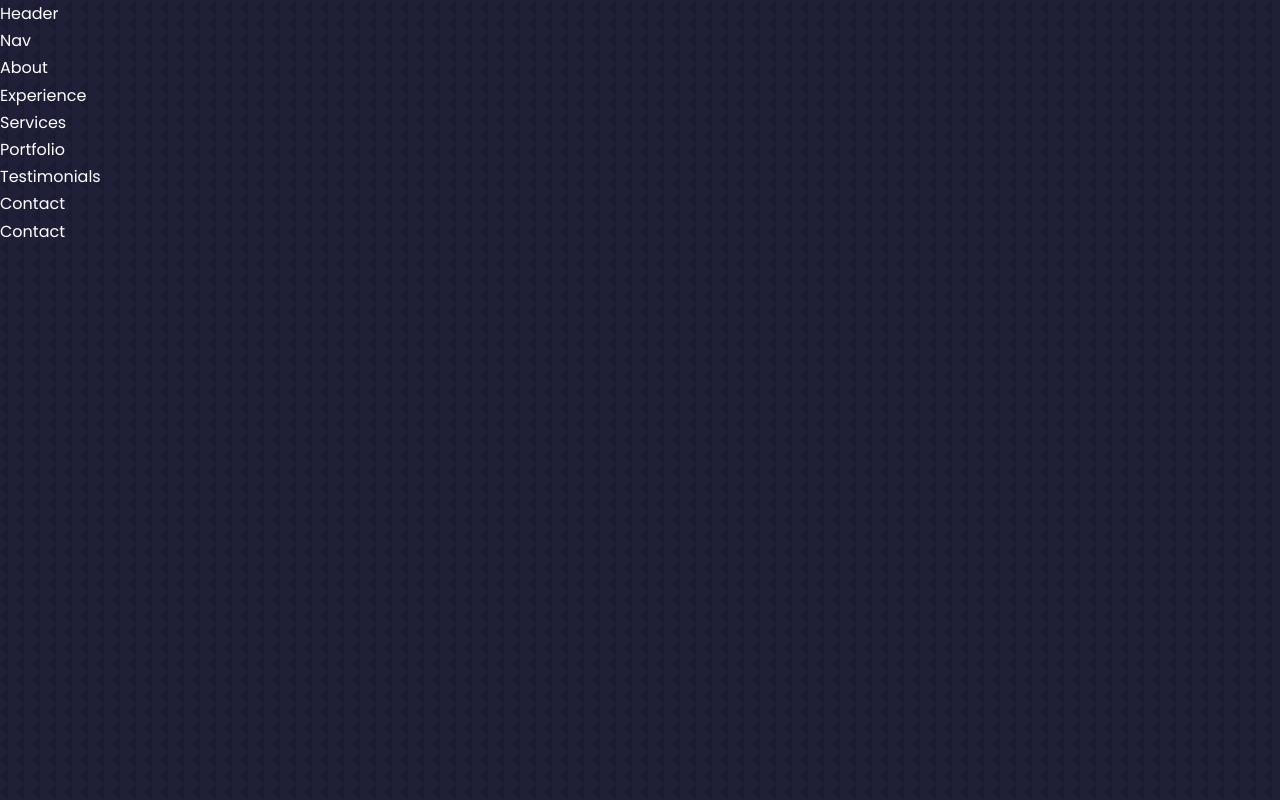
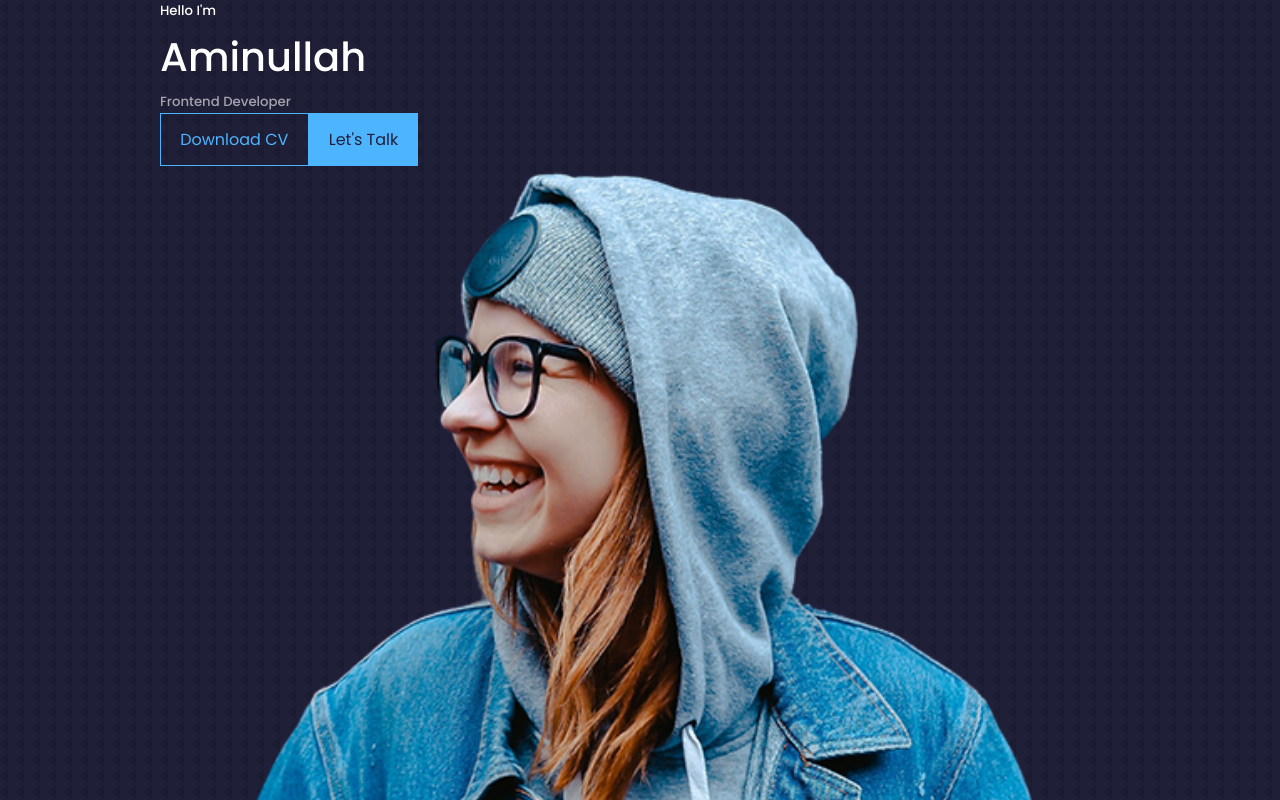
Before and after one commit to EngrAminullah/my-portfolio, a React (Create React App) app: page / in a window 1280 px wide. Shown: the top 800 px of the page. Built offline with nearby package versions, Linux system fonts and the light colour scheme.

Commit message:
basic header styling

```diff
--- a/package.json
+++ b/package.json
@@ -8,6 +8,7 @@
     "@testing-library/user-event": "^13.5.0",
     "react": "^18.2.0",
     "react-dom": "^18.2.0",
+    "react-icons": "^4.7.1",
     "react-scripts": "5.0.1",
     "web-vitals": "^2.1.4"
   },
--- /dev/null
+++ b/src/components/header/CTA.jsx
@@ -0,0 +1,15 @@
+import React from "react";
+import CV from "../../assets/cv.pdf";
+
+const CTA = () => {
+  return (
+    <div className="cta">
+      <a href={CV} className="btn">
+        Download CV
+      </a>
+      <a href="#contact" className="btn btn-primary">Let's Talk</a>
+    </div>
+  );
+};
+
+export default CTA;
--- a/src/components/header/Header.jsx
+++ b/src/components/header/Header.jsx
@@ -1,9 +1,26 @@
 import React from "react";
+
+import CTA from "./CTA";
+import ME from "../../assets/me.png";
 
 import "./header.css";
 
 const Header = () => {
-  return <div>Header</div>;
+  return (
+    <header>
+      <div className="container header__container">
+        <h5>Hello I'm</h5>
+        <h1>Aminullah</h1>
+        <h5 className="text-light">Frontend Developer</h5>
+        <CTA />
+        <div className="me">
+          <img src={ME} alt="me" />
+        </div>
+
+        <a href="#contact" className="scroll__down">Scroll Down</a>
+      </div>
+    </header>
+  );
 };
 
 export default Header;
```
Also changed, not shown: src/components/header/HeaderSocial.jsx (added, +16 -0 lines), 1 other file (tests, documents, lock files or other folders).
